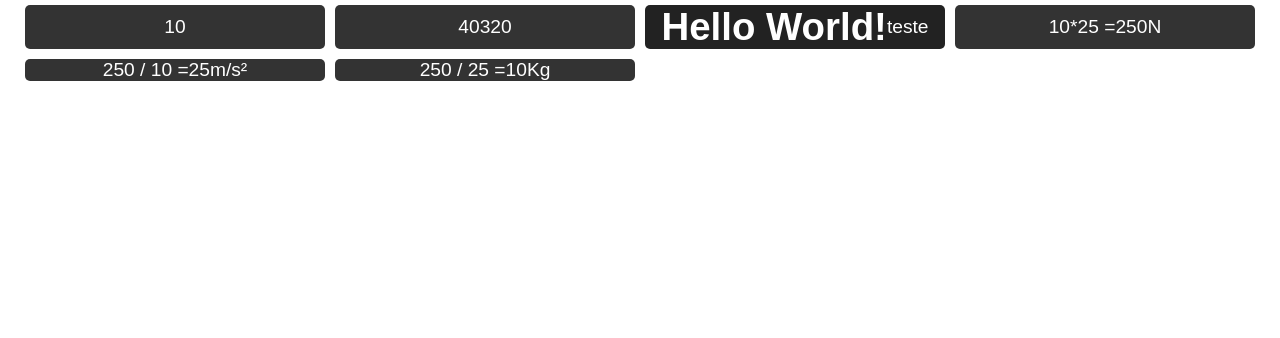
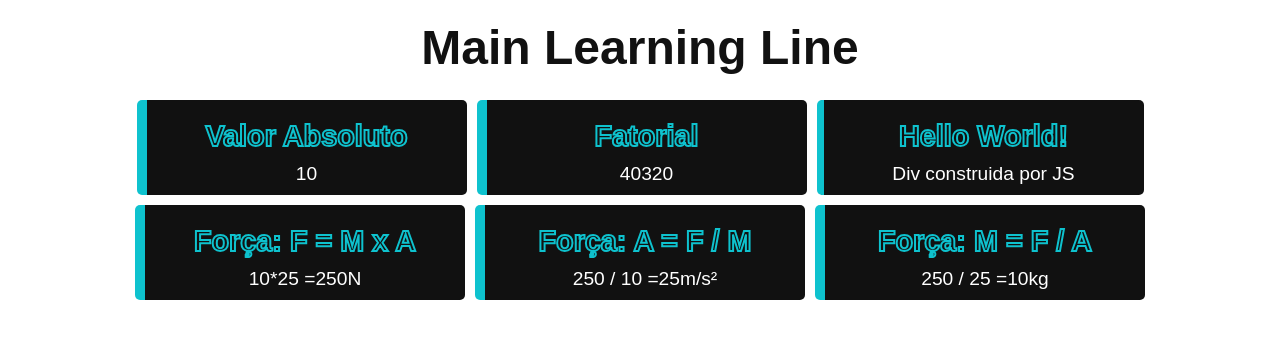
Before and after one commit to JPSS14/fundamentals-in-js, a plain HTML site: page functions/main-learning-line/index.html in a window 1280 px wide. Drawn offline with Linux system fonts and the light colour scheme.

Commit message:
fundamentals-in-js UPDATE 1: Changed main style

```diff
--- a/functions/main-learning-line/index.html
+++ b/functions/main-learning-line/index.html
@@ -9,7 +9,7 @@
 </head>
 
 <body>
-
+    <h1 class="main_title">Main Learning Line</h1>
     <script>
         function abs(x) {        // Uma função para calcular o valor absoluto
             if (x >= 0)
@@ -17,7 +17,7 @@
             else
                 return -x;
         }
-        document.write("<div class='standard'>" + abs(10) + "</div>");
+        document.write(`<div class='standard'> <h1>Valor Absoluto</h1> <p>${abs(10)}</p>  </div>`);
 
         function fatorial(n) {  // Uma função para calcular o fatorial de um número
             var product = 1;
@@ -27,7 +27,7 @@
             }
             return product;
         }
-        document.write("<div class='standard'>" + fatorial(8) + "</div>");
+        document.write(`<div class='standard'> <h1>Fatorial</h1> ${fatorial(8)} </div>`);
 
         function testeDiv(text) {
             var t = document.getElementById("hello");
@@ -43,32 +43,32 @@
             p.appendChild(pre);
         }
 
-        testeDiv("teste");
+        testeDiv("Div construida por JS");
 
         function forca(f, m, a) {   // Uma função para calcular a força
-            var f = f;
-            var m = m;
-            var a = a;
-
             if ((f == "f") || (f == "F")) {
-                var resultado = "<p>" + m + "*" + a + " =  </p>";
+                var resultado = "<h1>Força: F = M x A</h1>";
+                resultado += "<p>" + m + "*" + a + " =  </p>";
                 resultado += "<p>" + m * a + "N" + "</p>";
                 return resultado;
             }
             else if ((a == "a") || (a == "A")) {
-                var resultado = `<p> ${f} / ${m} = </p>`;
+                var resultado = `<h1>Força: A = F / M</h1>`;
+                resultado += `<p> ${f} / ${m} = </p>`;
                 resultado += `<p>${f / m}</p>`;
-                return resultado + "m/s²";
+                return `${resultado}  m/s²`;
             }
             else if ((m == "m") || (m == "M")) {
-                var resultado = `<p> ${f} / ${a} =</p>`;
+                var resultado = `<h1>Força: M = F / A</h1>`;
+                resultado += `<p> ${f} / ${a} = </p>`;
                 resultado += `<p> ${f / a}</p>`;
-                return resultado + "Kg";
+                return `${resultado}  kg`;
             }
         }
-        document.write("<div class='standard'>" + forca("F", 10, 25) + "</div>");
-        document.write("<div class='standard'>" + forca(250, 10, "a") + "</div>");
-        document.write("<div class='standard'>" + forca(250, "m", 25) + "</div>");
+        // document.write("<div class='standard'>" + forca("F", 10, 25) + "</div>");
+        document.write(`<div class='standard'> ${forca("F", 10, 25)}  </div>`);
+        document.write(`<div class='standard'> ${forca(250, 10, "a")} </div>`);
+        document.write(`<div class='standard'> ${forca(250, "m", 25)} </div>`);
 
 
     </script>
--- a/functions/main-learning-line/style.css
+++ b/functions/main-learning-line/style.css
@@ -7,21 +7,43 @@
 body{
     display: flex;
     flex-wrap: wrap;
-    margin: 0px 20px;
+    justify-content: center;
+}
+:root{
+    --themeColor1: #0EC2CE;
 }
 
+/* MAIN TITLE */
+
+.main_title{
+    flex-basis: 100%;
+    text-align: center;
+    padding: 20px 0;
+    font-size: 3em;
+    color: #111;
+}
 #hello{
     display: flex;
     flex-wrap: wrap;
     min-width: 300px;
     max-width: 300px;
-    background: #222;
+    background: #111;
     color: #fff;
     justify-content: center;
     font-size: 1.2em;
     align-items: center;
     margin: 5px;
     border-radius: 5px;
+    border-left: solid 7px var(--themeColor1);
+    padding: 10px;
+}
+#hello h1{
+    font-size: 1.5em;
+    flex-basis: 100%;
+    text-align: center;
+    padding: 10px 0;
+    -webkit-text-stroke: 2px var(--themeColor1);
+    color: #111;
 }
 
 .standard{
@@ -29,11 +51,21 @@ body{
     flex-wrap: wrap;
     min-width: 300px;
     max-width: 300px;
-    background: #333;
+    background: #111;
     color: #fff;
     justify-content: center;
     font-size: 1.2em;
     align-items: center;
     margin: 5px;
     border-radius: 5px;
+    border-left: solid 10px var(--themeColor1);
+    padding: 10px;
 }
+.standard h1{
+    font-size: 1.5em;
+    flex-basis: 100%;
+    text-align: center;
+    -webkit-text-stroke: 2px var(--themeColor1);
+    color: #111;
+    padding: 10px 0;
+}
```
